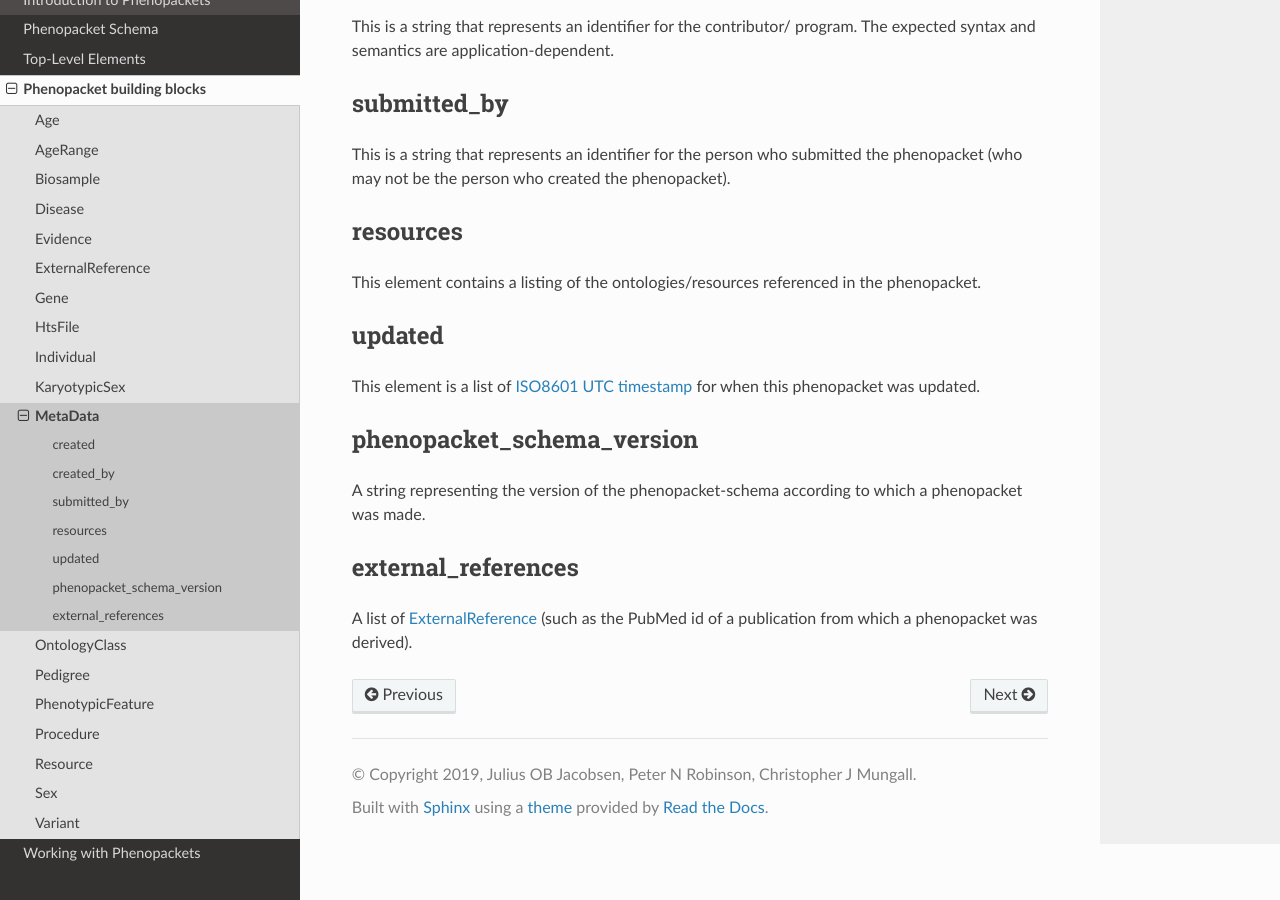
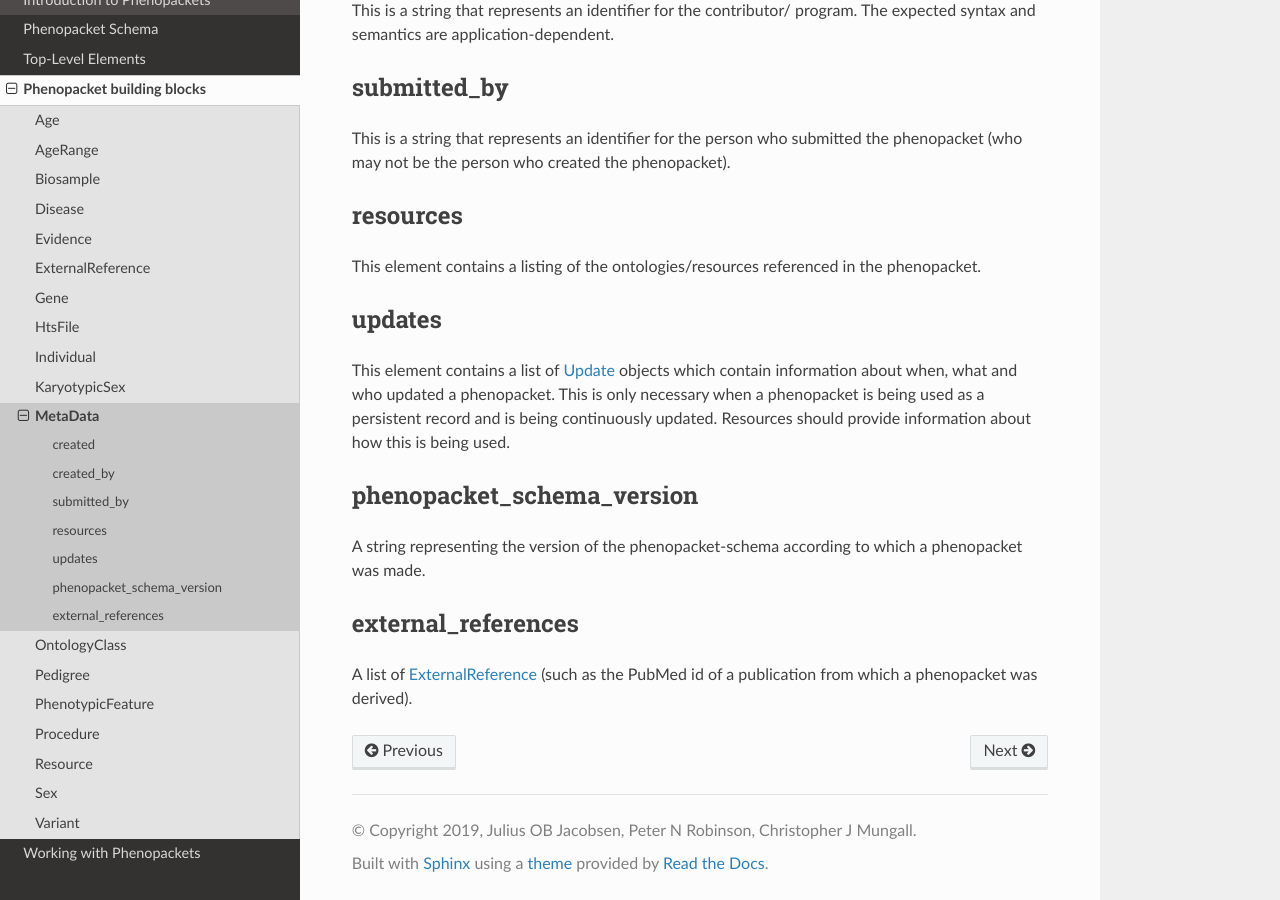
Before and after one commit to phenopackets/phenopacket-schema, a Sphinx documentation site: the page built from docs/metadata.rst, in a window 1280 px wide and 900 px high, scrolled down 1700 px. Built offline with Sphinx 7.4.7 and the Read the Docs theme 2.0.0, drawn with Linux system fonts in a browser that asks for light colours; some of the changed text lies outside the part shown.

Commit message:
Change for issue #190 add Update message to base.proto, add update.rst and update metadata.rst

```diff
--- a/docs/metadata.rst
+++ b/docs/metadata.rst
@@ -33,10 +33,10 @@ This element contains structured definitions of the resources and ontologies use
       - list of :ref:`rstresource`
       - required
       - (See text)
-    * - updated
-      - list of timestamps
+    * - updates
+      - list of :ref:`rstupdate`
       - optional
-      - List of times when phenopacket was updated
+      - List of updates to the phenopacket
     * - phenopacket_schema_version
       - string
       - optional
@@ -107,10 +107,11 @@ resources
 This element contains a listing of the ontologies/resources referenced in the phenopacket.
 
 
-updated
+updates
 ~~~~~~~
-This element is a list of  `ISO8601 UTC timestamp <https://en.wikipedia.org/wiki/ISO_8601>`_ for when
-this phenopacket was updated.
+This element contains a list of :ref:`rstupdate` objects which contain information about when, what and who updated
+a phenopacket. This is only necessary when a phenopacket is being used as a persistent record and is being continuously
+updated. Resources should provide information about how this is being used.
 
 phenopacket_schema_version
 ~~~~~~~~~~~~~~~~~~~~~~~~~~
```
Also changed, not shown: docs/update.rst (added, +65 -0 lines), 2 other files.
